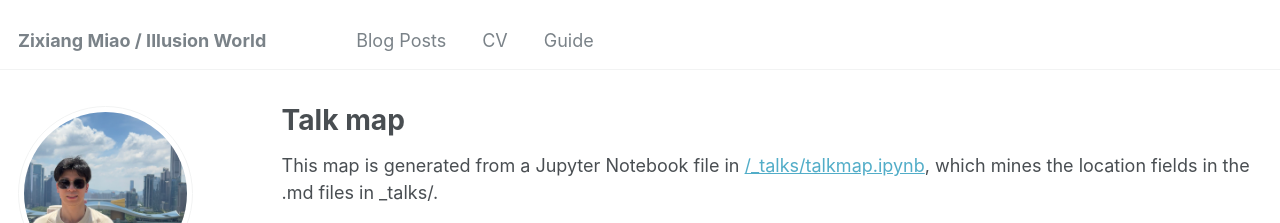
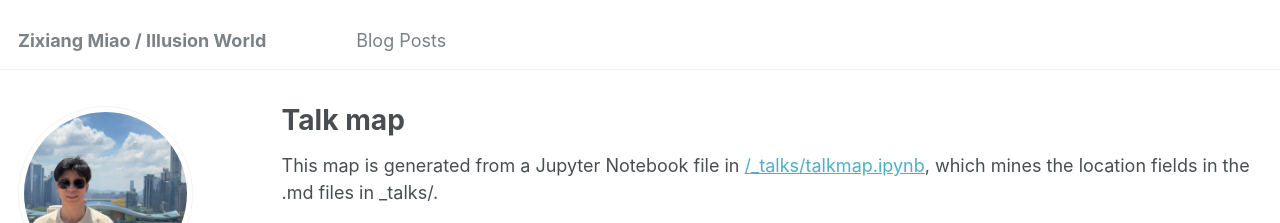
Before and after one commit to IllusionMZX/IllusionMZX.github.io, a Jekyll site: the page built from _pages/talkmap.html, in a window 1280 px wide. Shown: the top 223 px of the page. Built offline with Jekyll 4.4.1, drawn with Linux system fonts in a browser that asks for light colours; nearby versions of some CDN libraries.

Commit message:
update bio

```diff
--- a/_data/navigation.yml
+++ b/_data/navigation.yml
@@ -20,8 +20,5 @@ main:
   - title: "Blog Posts"
     url: /year-archive/
 
-  - title: "CV"
-    url: /cv/
-
-  - title: "Guide"
-    url: /markdown/
+  # - title: "CV"
+  #   url: /cv/
```
Also changed, not shown: _pages/about.md (+1 -3 lines).
